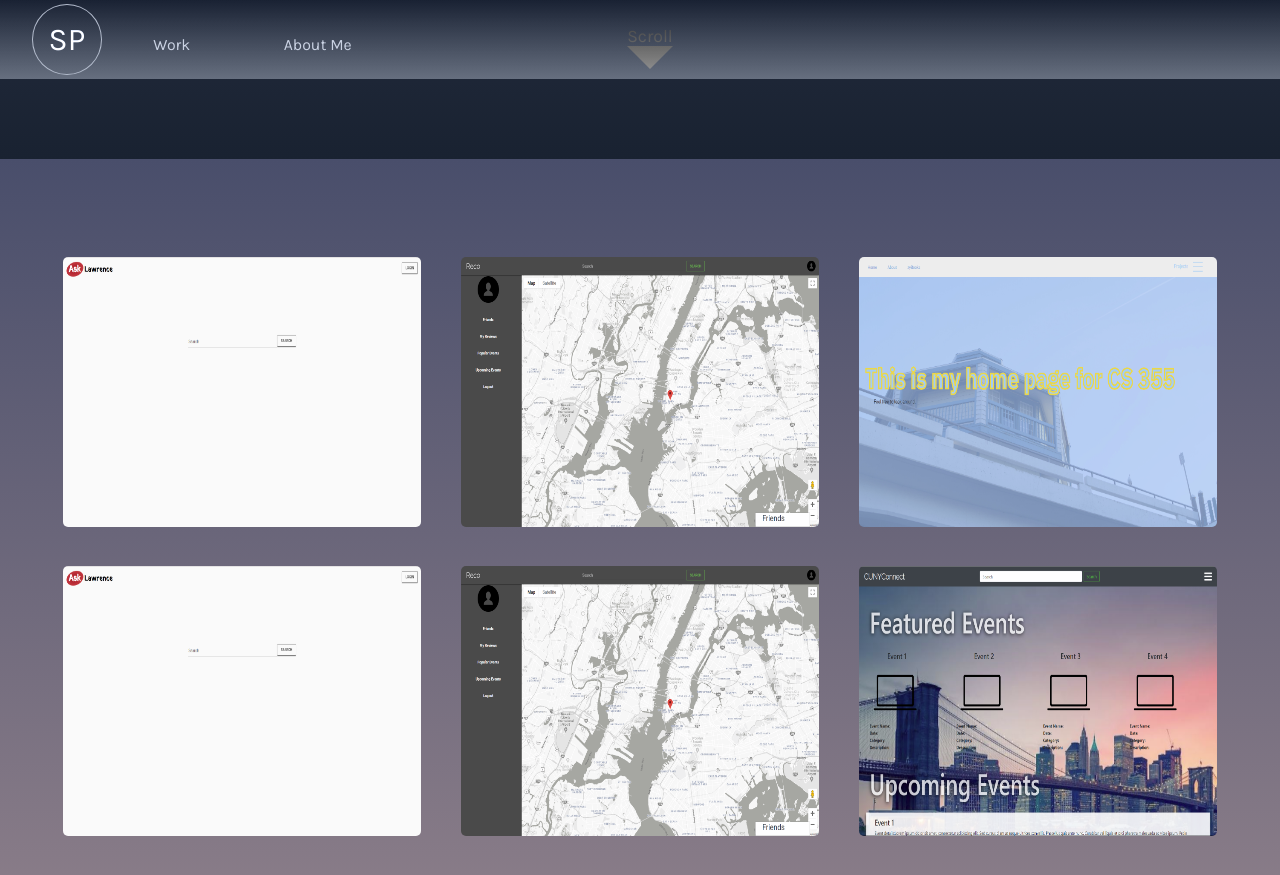
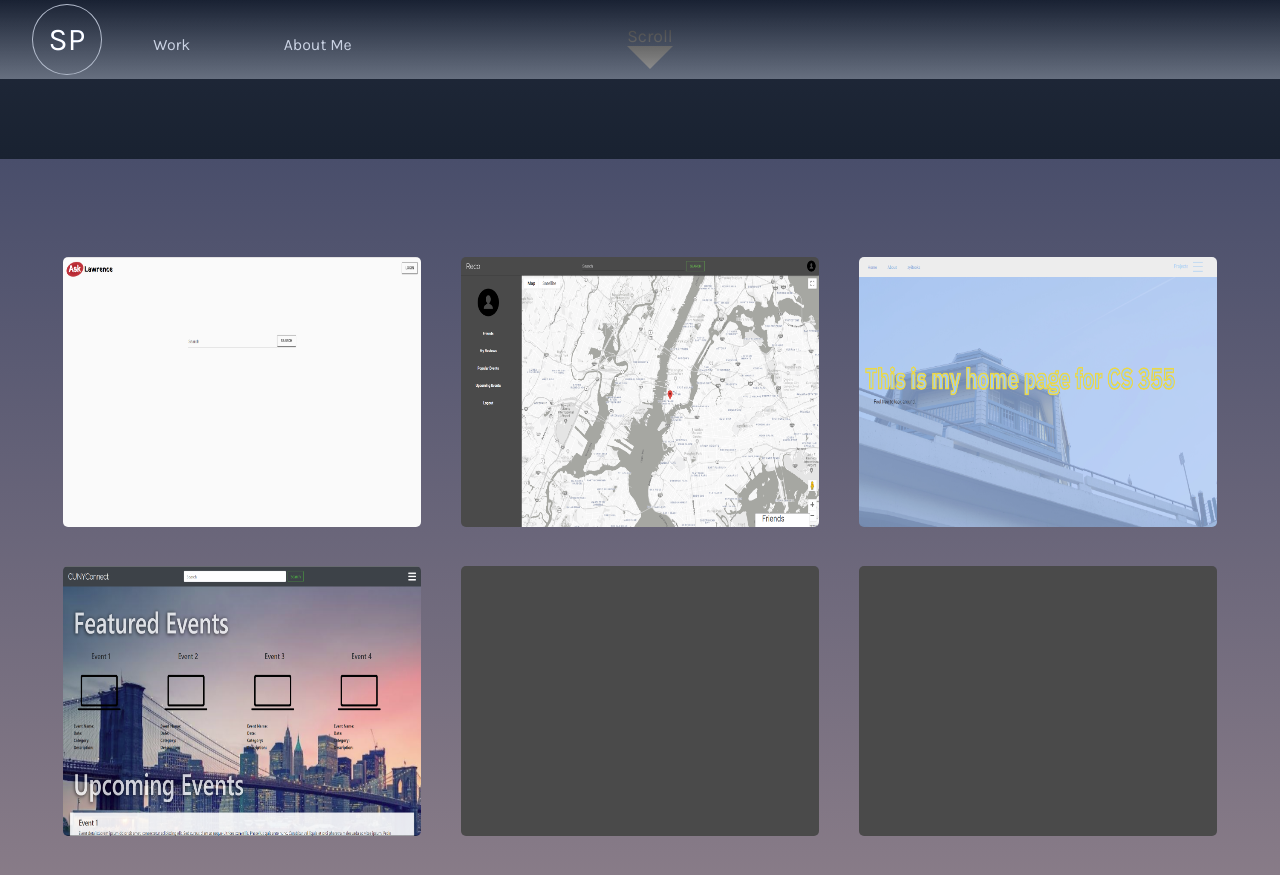
Before and after one commit to SteliosPhanartzis/SteliosPhanartzis.github.io, a Jekyll site: the page index.html, which Jekyll copies as it is, in a window 1280 px wide and 900 px high, scrolled down 741 px. Shown: the top 875 px of the window. Built offline with Jekyll 4.4.1, drawn with Linux system fonts in a browser that asks for light colours.

Commit message:
resized photos, added placeholders

```diff
--- a/index.html
+++ b/index.html
@@ -31,9 +31,9 @@
 				<img class = "projectContainer" src="images/askLawrence.png">
 				<img class = "projectContainer" src="images/Reco.png">
 				<img class = "projectContainer" src="images/Venus.png">
-				<img class = "projectContainer" src="images/askLawrence.png">
-				<img class = "projectContainer" src="images/Reco.png">
 				<img class = "projectContainer" src="images/cunyConnect.png">
+				<img class = "projectContainer" src="images/TBA.png">
+				<img class = "projectContainer" src="images/TBA.png">
 <!-- 					<div class="title">Search-Engine</div>
 					<div class="description">A web search engine designed to search for information on the World Wide Web, maintaining real-time information by running an algorithm on a web crawler and storing data in a relational database.</div>
 				</div>
```
Also changed, not shown: images/Reco.png, images/TBA.png (added).
